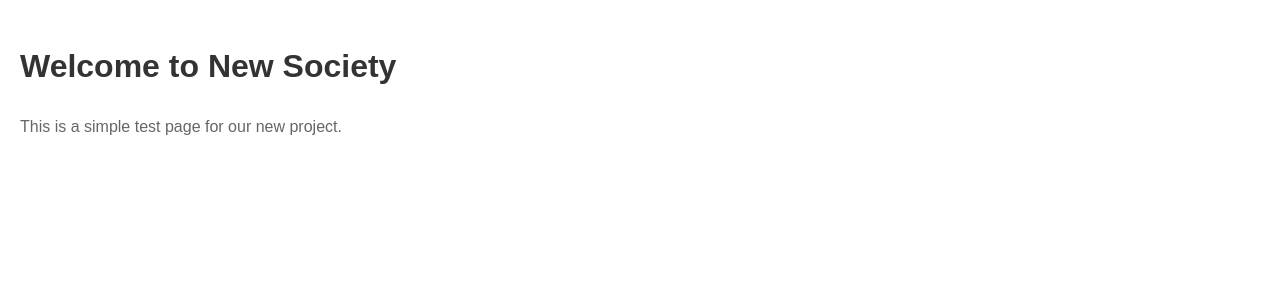
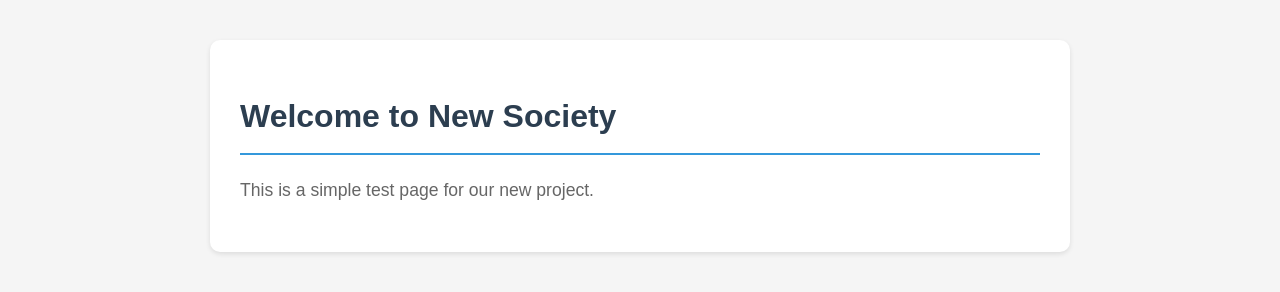
Before and after one commit to anthonyshafer/new-society-test, a plain HTML site: page index.html in a window 1280 px wide. Drawn offline with Linux system fonts and the light colour scheme.

Commit message:
Added enhanced CSS styling

```diff
--- a/index.html
+++ b/index.html
@@ -9,18 +9,32 @@
             font-family: Arial, sans-serif;
             line-height: 1.6;
             margin: 0;
-            padding: 20px;
+            padding: 40px;
+            background-color: #f5f5f5;
+        }
+        .container {
+            max-width: 800px;
+            margin: 0 auto;
+            background-color: white;
+            padding: 30px;
+            border-radius: 10px;
+            box-shadow: 0 2px 5px rgba(0,0,0,0.1);
         }
         h1 {
-            color: #333;
+            color: #2c3e50;
+            border-bottom: 2px solid #3498db;
+            padding-bottom: 10px;
         }
         p {
             color: #666;
+            font-size: 1.1em;
         }
     </style>
 </head>
 <body>
-    <h1>Welcome to New Society</h1>
-    <p>This is a simple test page for our new project.</p>
+    <div class="container">
+        <h1>Welcome to New Society</h1>
+        <p>This is a simple test page for our new project.</p>
+    </div>
 </body>
 </html>
```
